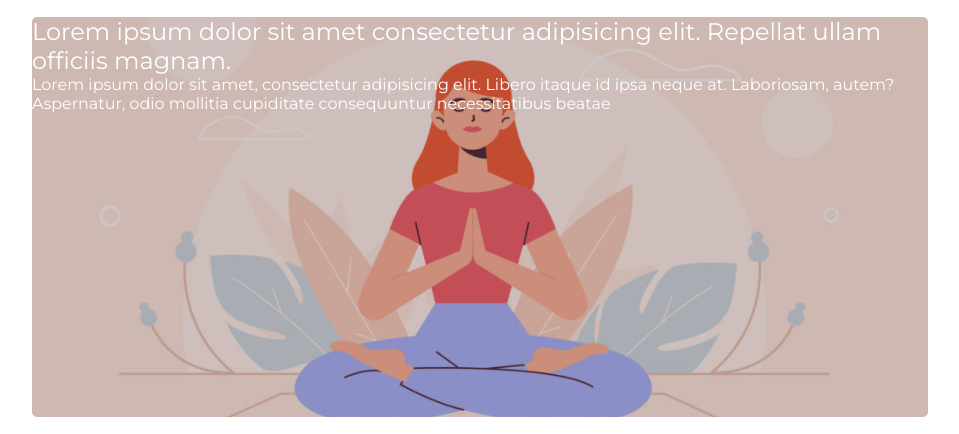
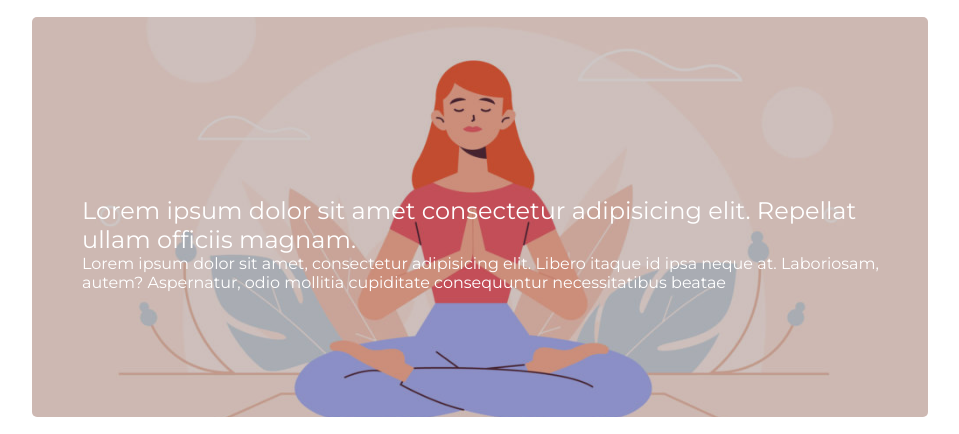
Before and after one commit to MarianoPd/htmlcss-wp, a plain HTML site: page index.html in a window 1280 px wide. Shown: the part 136-570 px from the top of the page, without its empty margins (160-1119 px from the left). Drawn offline with Linux system fonts and the light colour scheme.

Commit message:
Funonzia

```diff
--- a/css/style.css
+++ b/css/style.css
@@ -70,9 +70,21 @@ nav li a:hover, nav li a:active{
     color: white;
 
 }
+.motivational h2, .motivational span{
+    display: flex;
+    flex-shrink: 0;
+}
 
-.filter h2{
+.motivational h2{
     font-weight: 200;
+
+}
+
+.motivational{
+    height: 100%;
+    padding-left: 50px;
+    padding-bottom: 10%;
+    padding-top: 20%;
 }
 
 /* MAIN */
--- a/index.html
+++ b/index.html
@@ -33,12 +33,13 @@
             </section>
             <section class="jumbotron">
                 <div class="filter">
-                    <h2>
-                        Lorem ipsum dolor sit amet consectetur adipisicing elit. Repellat ullam officiis magnam.
-                    </h2>
-                    <span>
-                        Lorem ipsum dolor sit amet, consectetur adipisicing elit. Libero itaque id ipsa neque at. Laboriosam, autem? Aspernatur, odio mollitia cupiditate consequuntur necessitatibus beatae
-
+                    <div class="motivational">
+                        <h2>
+                            Lorem ipsum dolor sit amet consectetur adipisicing elit. Repellat ullam officiis magnam.
+                        </h2>
+                        <span>
+                            Lorem ipsum dolor sit amet, consectetur adipisicing elit. Libero itaque id ipsa neque at. Laboriosam, autem? Aspernatur, odio mollitia cupiditate consequuntur necessitatibus beatae
+                    </div>
                     </span>
                 </div>
             </section>
```
